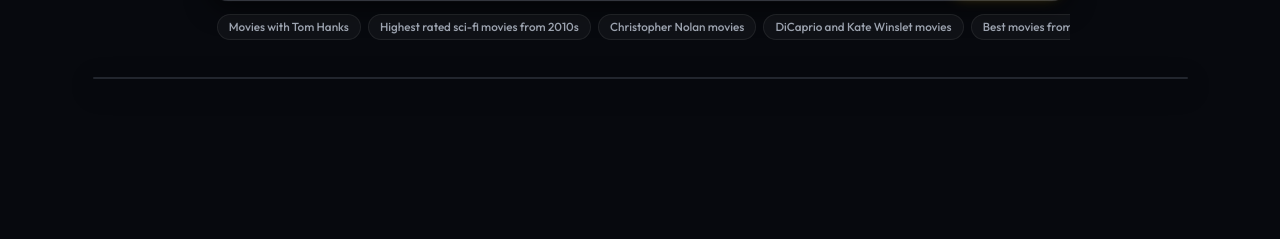
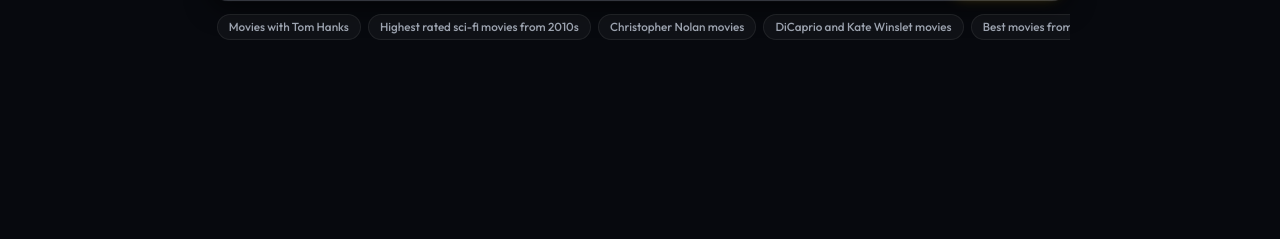
Before and after one commit to sarathavasarala/natural-language-imdb, a Flask app: page / in a window 1280 px wide. Shown: the part 293-532 px from the top of the page. Run offline with Flask 3, Linux system fonts and the light colour scheme; some libraries are stand-ins or nearby versions.

Commit message:
fix(ui): remove empty table placeholder line on initial load

```diff
--- a/app/templates/index.html
+++ b/app/templates/index.html
@@ -296,12 +296,12 @@
             </div>
 
             <!-- Mobile Cinema Cards Feed (Active on Mobile / Touch Devices) -->
-            <div id="mobileResultsFeed" class="mobile-results-feed d-md-none mb-5 d-none">
+            <div id="mobileResultsFeed" class="mobile-results-feed mb-5 d-none">
                 <!-- Dynamic Cinema Movie Cards Rendered Here -->
             </div>
 
             <!-- Results Table Container (Desktop / Spreadsheet View) -->
-            <div id="resultsContainer" class="results-table-container d-none d-md-block mb-5">
+            <div id="resultsContainer" class="results-table-container mb-5 d-none">
                 <div class="cinema-table-card">
                     <table id="resultsTable" class="table table-cinema align-middle mb-0" style="width:100%">
                         <thead>
```
